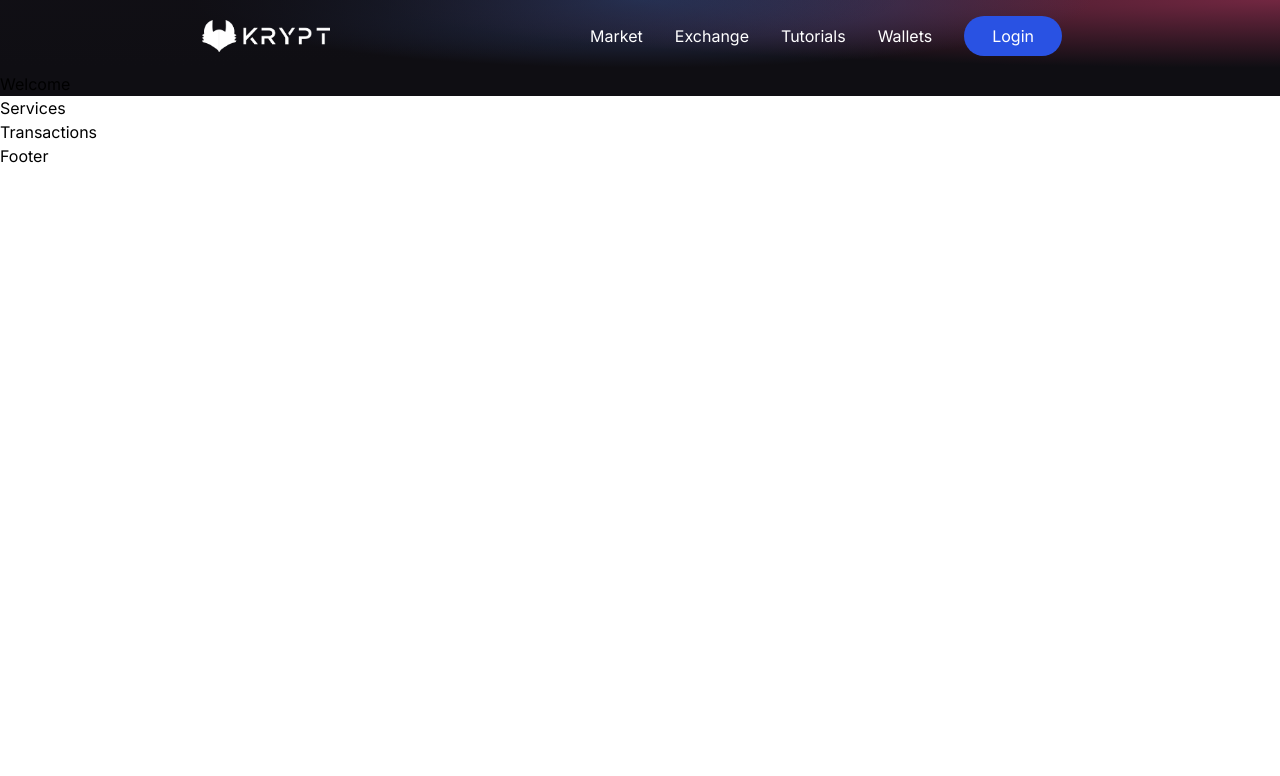
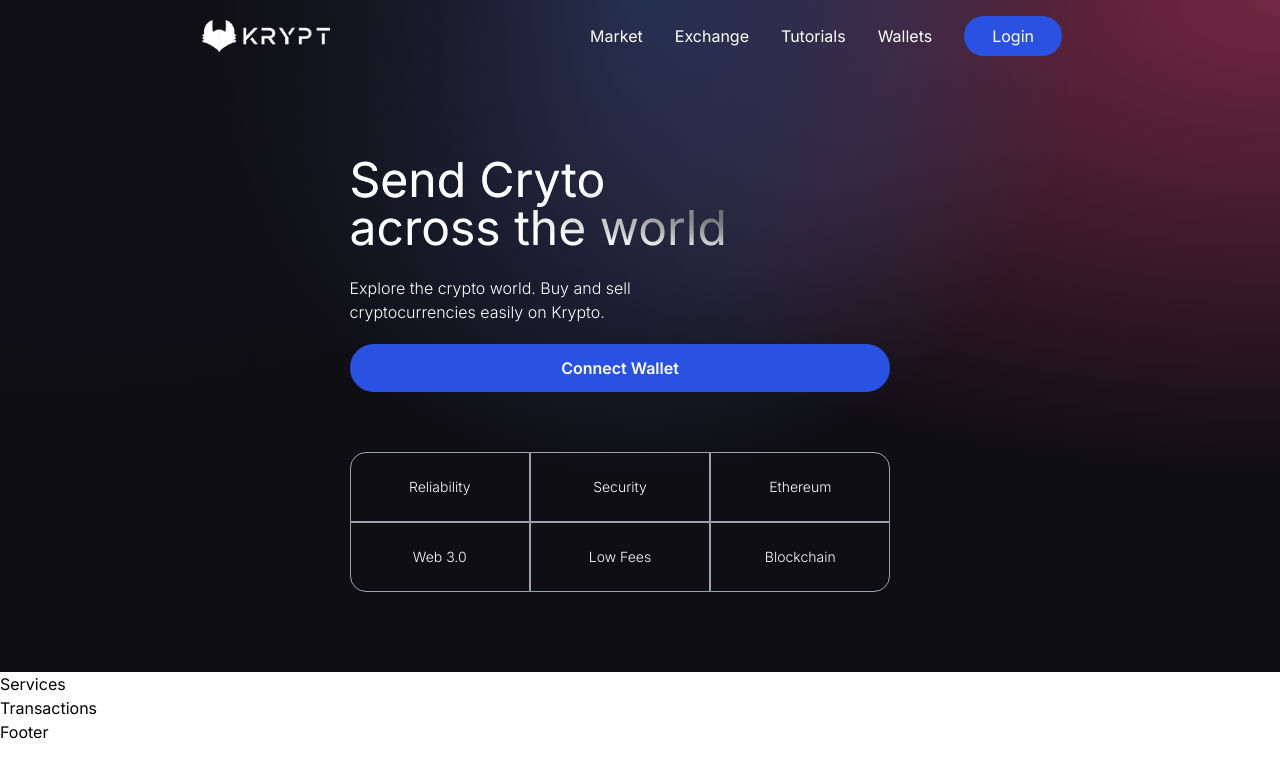
Before and after one commit to katsuragawaa/krypt-web3.0, a React (Vite) app in the folder client/: page / in a window 1280 px wide. Shown: the top 776 px of the page. Built offline with nearby package versions, Linux system fonts and the light colour scheme.

Commit message:
Create main header

```diff
--- a/client/src/components/Welcome.jsx
+++ b/client/src/components/Welcome.jsx
@@ -1,5 +1,58 @@
+import { AiFillPlayCircle } from 'react-icons/ai';
+import { SiEthereum } from 'react-icons/si';
+import { BsInfoCircle } from 'react-icons/bs';
+import { Loader } from './';
+
+const companyCommonStyles =
+  'min-h-[70px] sm:px-0 px-2 sm:min-w-[120px] flex justify-center items-center border-[0.5px] border-gray-400 text-sm font-light text-white';
+
 const Welcome = () => {
-  return <h1>Welcome</h1>;
+  const connectWallet = () => {};
+
+  return (
+    <div className="flex w-full justify-center items-center">
+      <div className="flex md:flex-row flex-col items-start justify-between md:p-20 py-12 px-4">
+        <div className="flex flex-1 justify-start flex-col md:mr-10">
+          <h1 className="text-3xl sm:text-5xl text-white text-gradient py-1">
+            Send Cryto <br /> across the world
+          </h1>
+          <p className="text-left mt-5 text-white font-light md:w-9/12 w-11/12 text-base">
+            Explore the crypto world. Buy and sell cryptocurrencies easily on
+            Krypto.
+          </p>
+          <button
+            type="button"
+            onClick={connectWallet}
+            className="flex flex-row justify-center items-center my-5 bg-[#2952e3]
+            p-3 rounded-full cursor-pointer hover:bg-[#2546bd]"
+          >
+            <p className="text-white text-base font-semibold">Connect Wallet</p>
+          </button>
+
+          <div className="grid sm:grid-cols-3 grid-cols-2 w-full mt-10">
+            <div className={`rounded-tl-2xl ${companyCommonStyles}`}>
+              Reliability
+            </div>
+            <div className={companyCommonStyles}>
+              Security
+            </div>
+            <div className={`rounded-tr-2xl ${companyCommonStyles}`}>
+              Ethereum
+            </div>
+            <div className={`rounded-bl-2xl ${companyCommonStyles}`}>
+              Web 3.0
+            </div>
+            <div className={companyCommonStyles}>
+              Low Fees
+            </div>
+            <div className={`rounded-br-2xl ${companyCommonStyles}`}>
+              Blockchain
+            </div>
+          </div>
+        </div>
+      </div>
+    </div>
+  );
 };
 
 export default Welcome;
```
